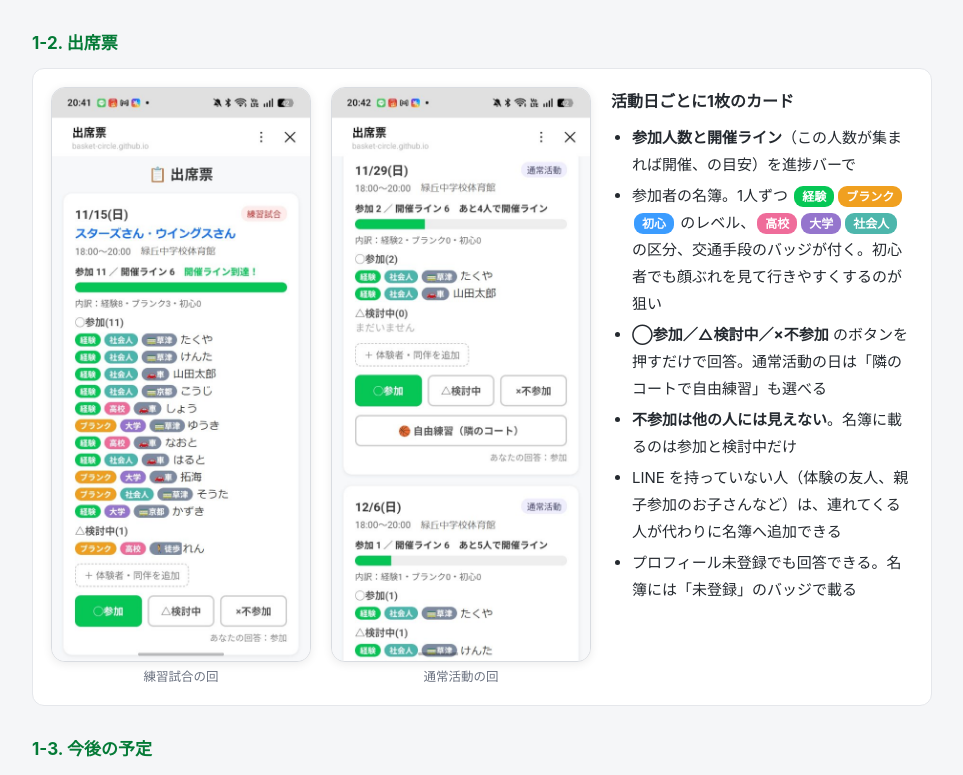
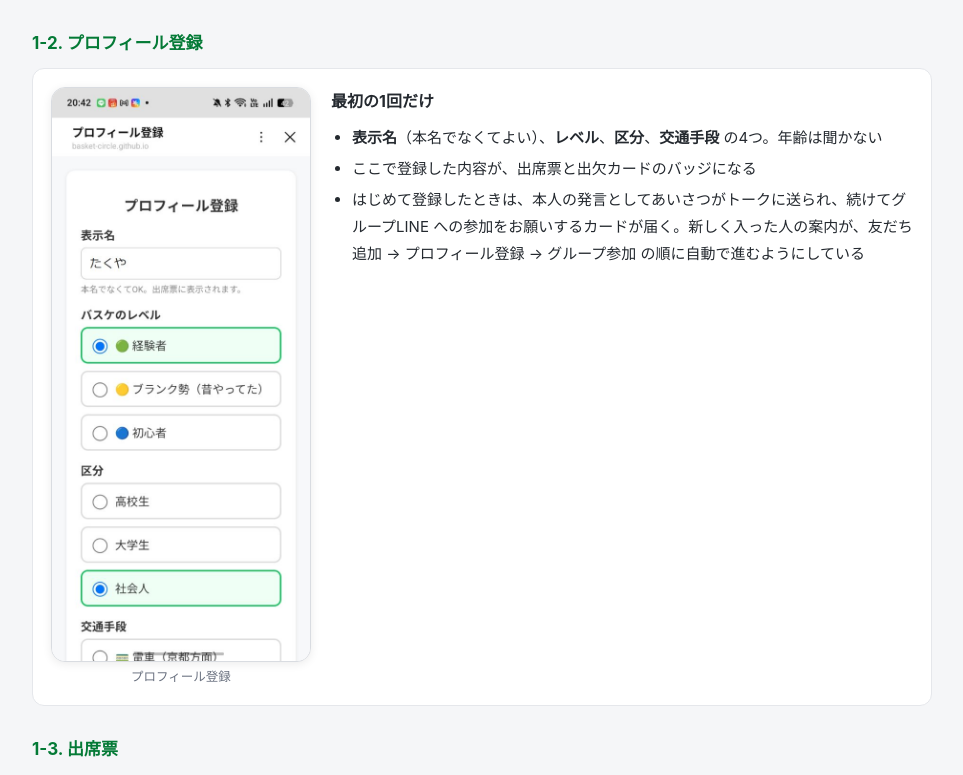
Before and after one commit to basket-circle/basket-circle.github.io, a plain HTML site: page app-guide.html in a window 1280 px wide. Shown: the part 1132-1907 px from the top of the page, without its empty margins (158-1121 px from the left). Drawn offline with Linux system fonts and the light colour scheme.

Commit message:
アプリ説明ページ：プロフィール登録を出席票より前に配置（1-2）
Co-Authored-By: Claude Fable 5.1 <noreply@anthropic.com>

```diff
--- a/app-guide.html
+++ b/app-guide.html
@@ -107,7 +107,23 @@
   </div>
  </div>
 
- <h3>1-2. 出席票</h3>
+ <h3>1-2. プロフィール登録</h3>
+ <div class="screen">
+  <figure>
+   <img src="img/app/profile.jpg" alt="プロフィール登録画面。表示名、バスケのレベル、区分、交通手段を選ぶ" width="540" height="1200" loading="lazy">
+   <figcaption>プロフィール登録</figcaption>
+  </figure>
+  <div class="txt">
+   <h4>最初の1回だけ</h4>
+   <ul>
+    <li><b>表示名</b>（本名でなくてよい）、<b>レベル</b>、<b>区分</b>、<b>交通手段</b> の4つ。年齢は聞かない</li>
+    <li>ここで登録した内容が、出席票と出欠カードのバッジになる</li>
+    <li>はじめて登録したときは、本人の発言としてあいさつがトークに送られ、続けてグループLINE への参加をお願いするカードが届く。新しく入った人の案内が、友だち追加 → プロフィール登録 → グループ参加 の順に自動で進むようにしている</li>
+   </ul>
+  </div>
+ </div>
+
+ <h3>1-3. 出席票</h3>
  <div class="screen two">
   <figure>
    <img src="img/app/attend-match.jpg" alt="出席票。練習試合の回に11人の参加者がバッジ付きで並び、下に参加・検討中・不参加のボタン" width="540" height="1200" loading="lazy">
@@ -130,7 +146,7 @@
   </div>
  </div>
 
- <h3>1-3. 今後の予定</h3>
+ <h3>1-4. 今後の予定</h3>
  <div class="screen">
   <figure>
    <img src="img/app/schedule.jpg" alt="今後の予定の画面。活動日ごとに日付、種別、名称、時間と会場、参加者と検討中の名前が並ぶ" width="540" height="1200" loading="lazy">
@@ -142,22 +158,6 @@
     <li>公開中の活動が日付順に並ぶ。種別（通常活動／練習試合／イベント／お休み）、名称、時間と会場、参加者と検討中の名前</li>
     <li>見るだけの画面。記入は出席票で行う</li>
     <li>出席票と同じデータを、バッジを付けずに短く並べたもの</li>
-   </ul>
-  </div>
- </div>
-
- <h3>1-4. プロフィール登録</h3>
- <div class="screen">
-  <figure>
-   <img src="img/app/profile.jpg" alt="プロフィール登録画面。表示名、バスケのレベル、区分、交通手段を選ぶ" width="540" height="1200" loading="lazy">
-   <figcaption>プロフィール登録</figcaption>
-  </figure>
-  <div class="txt">
-   <h4>最初の1回だけ</h4>
-   <ul>
-    <li><b>表示名</b>（本名でなくてよい）、<b>レベル</b>、<b>区分</b>、<b>交通手段</b> の4つ。年齢は聞かない</li>
-    <li>ここで登録した内容が、出席票と出欠カードのバッジになる</li>
-    <li>はじめて登録したときは、本人の発言としてあいさつがトークに送られ、続けてグループLINE への参加をお願いするカードが届く。新しく入った人の案内が、友だち追加 → プロフィール登録 → グループ参加 の順に自動で進むようにしている</li>
    </ul>
   </div>
  </div>
```
